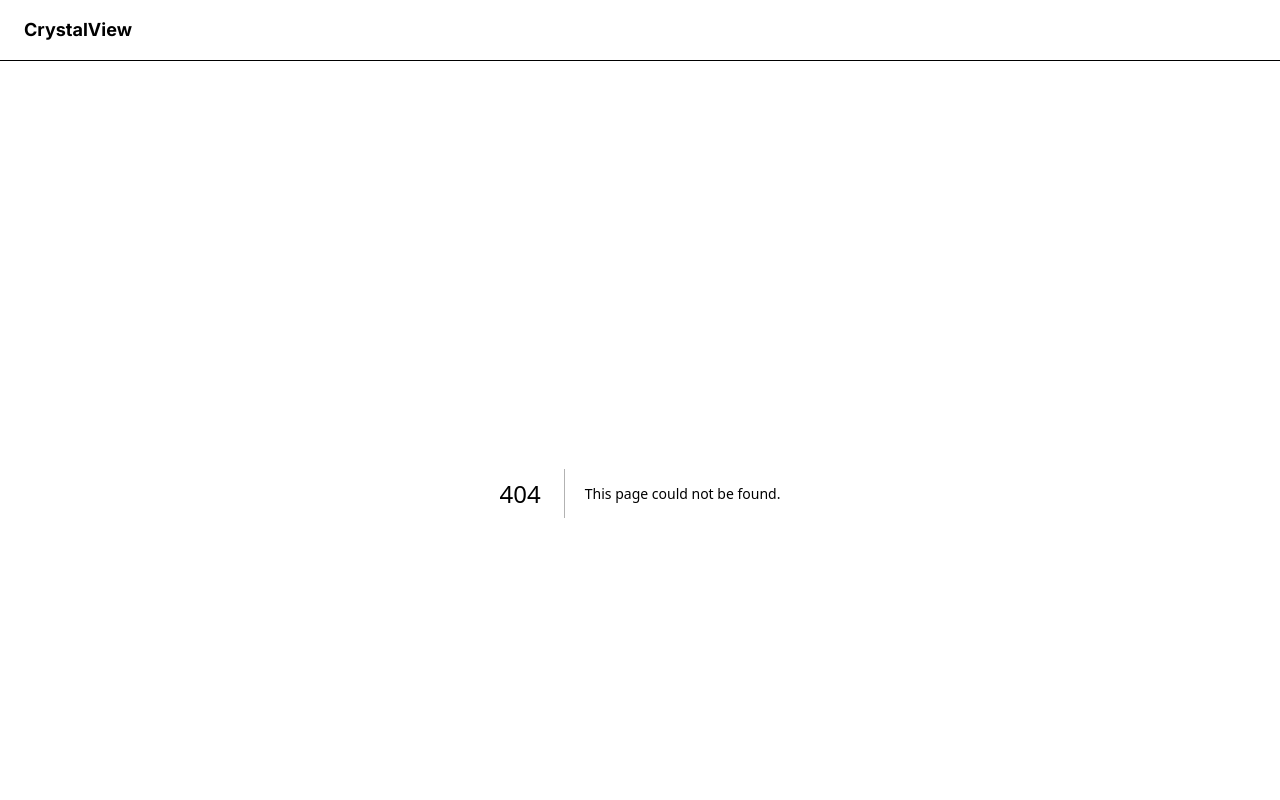
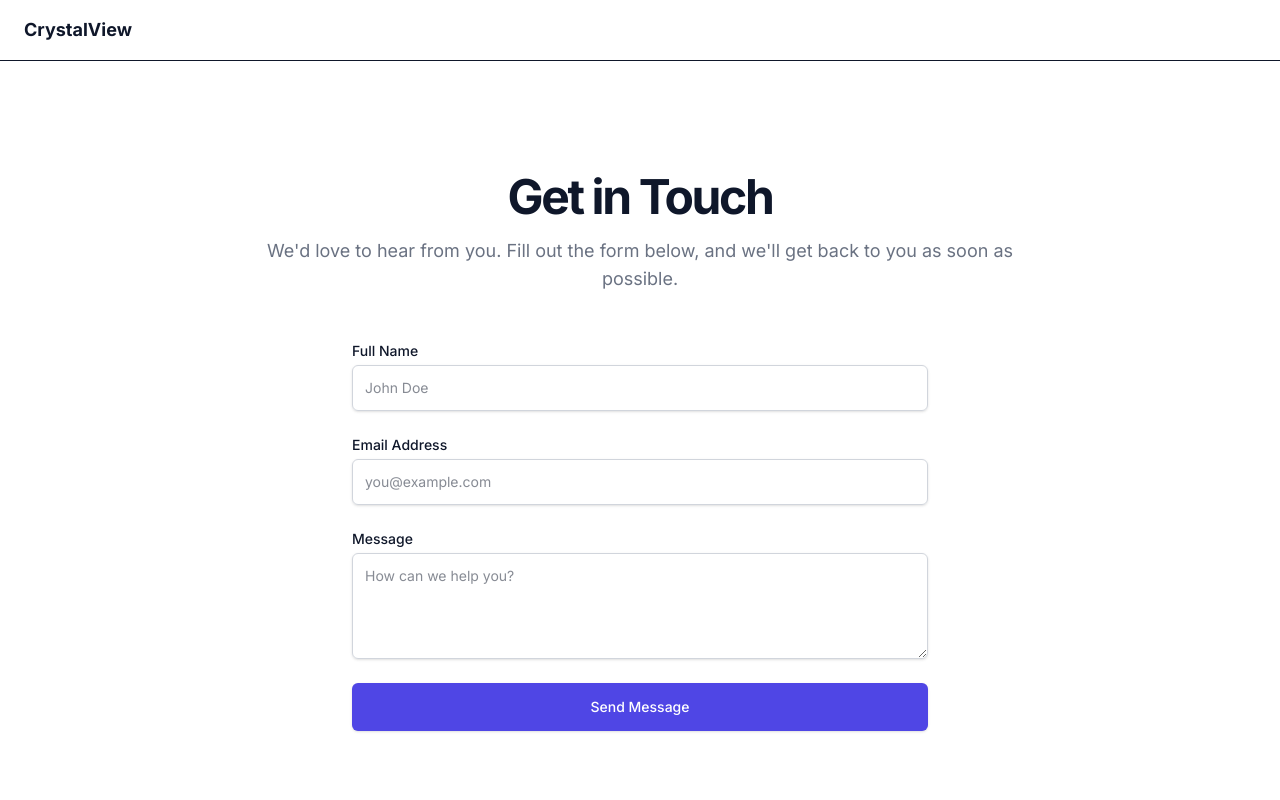
Before and after one commit to cviewai/website, a Next.js app: page /contact in a window 1280 px wide. Before the commit this address had no page. Shown: the top 800 px of the page. Built offline with nearby package versions, Linux system fonts and the light colour scheme.

Commit message:
feat(contact): build contact page with Zoho email integration

```diff
--- a/package.json
+++ b/package.json
@@ -12,7 +12,8 @@
     "lucide-react": "^0.544.0",
     "next": "15.5.3",
     "react": "19.1.0",
-    "react-dom": "19.1.0"
+    "react-dom": "19.1.0",
+    "zeptomail": "^6.2.1"
   },
   "devDependencies": {
     "@eslint/eslintrc": "^3",
--- /dev/null
+++ b/src/app/api/contact/route.ts
@@ -0,0 +1,69 @@
+import { NextResponse } from "next/server";
+import { SendMailClient } from "zeptomail";
+
+export async function POST(request: Request) {
+  const url = "api.zeptomail.com/";
+  const token = process.env.ZEPTO_API_KEY;
+
+  if (!token) {
+    console.error("ZeptoMail API key is not configured.");
+    return NextResponse.json(
+      { message: "Server configuration error." },
+      { status: 500 }
+    );
+  }
+
+  let client = new SendMailClient({ url, token });
+
+  try {
+    const formData = await request.formData();
+    const name = formData.get("name") as string;
+    const email = formData.get("email") as string;
+    const message = formData.get("message") as string;
+
+    if (!name || !email || !message) {
+      return NextResponse.json(
+        { message: "Missing required fields." },
+        { status: 400 }
+      );
+    }
+
+    await client.sendMail({
+      from: {
+        address: "noreply@crystalview.ai",
+        name: "CrystalView Contact Form",
+      },
+      to: [
+        {
+          email_address: {
+            address: "krishna@crystalview.ai",
+            name: "Krishna Gopalakrishnan",
+          },
+        },
+      ],
+      subject: `New Contact Form Submission from ${name}`,
+      htmlbody: `
+        <div style="font-family: sans-serif; padding: 20px; background-color: #f4f4f4;">
+          <h2 style="color: #333;">New Contact Form Submission</h2>
+          <div style="background-color: #fff; padding: 20px; border-radius: 5px;">
+            <p><strong>Name:</strong> ${name}</p>
+            <p><strong>Email:</strong> <a href="mailto:${email}">${email}</a></p>
+            <p><strong>Message:</strong></p>
+            <p style="white-space: pre-wrap;">${message}</p>
+          </div>
+        </div>
+      `,
+    });
+
+    return NextResponse.json(
+      { message: "Form submitted successfully!" },
+      { status: 200 }
+    );
+  } catch (error) {
+    console.error("Error sending email with ZeptoMail:", error);
+    return NextResponse.json(
+      { message: "Error submitting form." },
+      { status: 500 }
+    );
+  }
+}
--- /dev/null
+++ b/src/app/contact/page.tsx
@@ -0,0 +1,131 @@
+"use client";
+
+import { useState, type FormEvent } from "react";
+
+export default function ContactPage() {
+  const [status, setStatus] = useState<"idle" | "submitting" | "success" | "error">("idle");
+  const [errorMessage, setErrorMessage] = useState("");
+
+  async function handleSubmit(event: FormEvent<HTMLFormElement>) {
+    event.preventDefault();
+    setStatus("submitting");
+    setErrorMessage("");
+
+    const formData = new FormData(event.currentTarget);
+
+    try {
+      const response = await fetch("/api/contact", {
+        method: "POST",
+        body: formData,
+      });
+
+      if (!response.ok) {
+        throw new Error("Failed to submit form.");
+      }
+
+      setStatus("success");
+    } catch (error) {
+      setStatus("error");
+      setErrorMessage("Something went wrong. Please try again.");
+      console.error(error);
+    }
+  }
+
+  return (
+    <div className="py-12 md:py-20">
+      <div className="container mx-auto px-6">
+        <div className="max-w-3xl mx-auto text-center">
+          <h1 className="text-3xl font-bold tracking-tighter sm:text-4xl md:text-5xl">
+            Get in Touch
+          </h1>
+          <p className="mt-4 text-lg text-gray-500">
+            We'd love to hear from you. Fill out the form below, and we'll get
+            back to you as soon as possible.
+          </p>
+        </div>
+
+        <div className="mt-12 max-w-xl mx-auto">
+          {status === "success" ? (
+            <div className="text-center p-8 bg-secondary rounded-md">
+              <h3 className="text-2xl font-bold">Thank you!</h3>
+              <p className="mt-2 text-gray-500">
+                Your message has been sent successfully.
+              </p>
+            </div>
+          ) : (
+            <form onSubmit={handleSubmit} className="space-y-6">
+              <div>
+                <label
+                  htmlFor="name"
+                  className="block text-sm font-medium text-foreground"
+                >
+                  Full Name
+                </label>
+                <div className="mt-1">
+                  <input
+                    type="text"
+                    name="name"
+                    id="name"
+                    autoComplete="name"
+                    required
+                    className="block w-full rounded-md border-gray-300 shadow-sm focus:border-primary focus:ring-primary sm:text-sm p-3 border"
+                    placeholder="John Doe"
+                  />
+                </div>
+              </div>
+              <div>
+                <label
+                  htmlFor="email"
+                  className="block text-sm font-medium text-foreground"
+                >
+                  Email Address
+                </label>
+                <div className="mt-1">
+                  <input
+                    id="email"
+                    name="email"
+                    type="email"
+                    autoComplete="email"
+                    required
+                    className="block w-full rounded-md border-gray-300 shadow-sm focus:border-primary focus:ring-primary sm:text-sm p-3 border"
+                    placeholder="you@example.com"
+                  />
+                </div>
+              </div>
+              <div>
+                <label
+                  htmlFor="message"
+                  className="block text-sm font-medium text-foreground"
+                >
+                  Message
+                </label>
+                <div className="mt-1">
+                  <textarea
+                    id="message"
+                    name="message"
+                    rows={4}
+                    required
+                    className="block w-full rounded-md border-gray-300 shadow-sm focus:border-primary focus:ring-primary sm:text-sm p-3 border"
+                    placeholder="How can we help you?"
+                  />
+                </div>
+              </div>
+              <div>
+                <button
+                  type="submit"
+                  disabled={status === "submitting"}
+                  className="w-full inline-flex h-12 items-center justify-center rounded-md bg-primary px-8 text-sm font-medium text-primary-foreground shadow transition-colors hover:bg-primary/90 focus-visible:outline-none focus-visible:ring-1 focus-visible:ring-ring disabled:opacity-50"
+                >
+                  {status === "submitting" ? "Sending..." : "Send Message"}
+                </button>
+              </div>
+              {status === "error" && (
+                <p className="text-red-500 text-sm text-center">{errorMessage}</p>
+              )}
+            </form>
+          )}
+        </div>
+      </div>
+    </div>
+  );
+}
```
Also changed, not shown: 1 other file (tests, documents, lock files or other folders).
